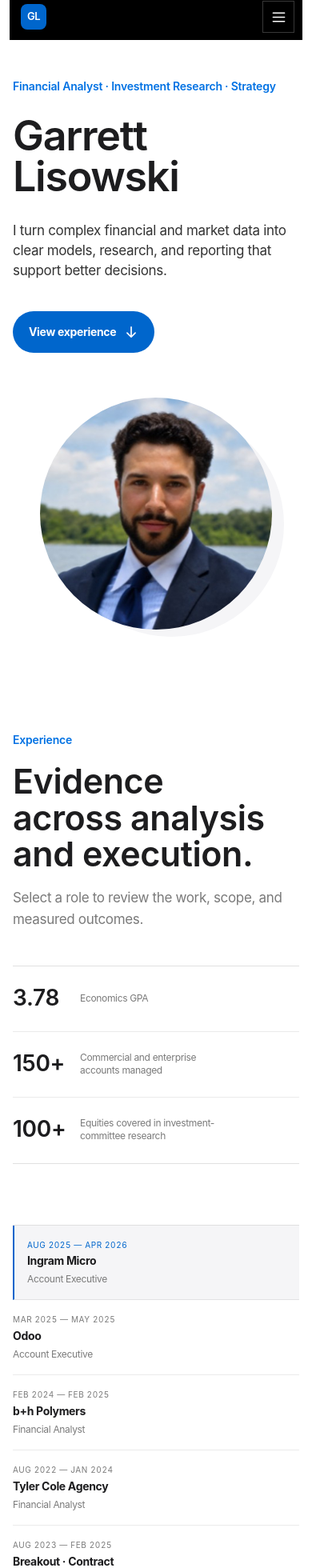
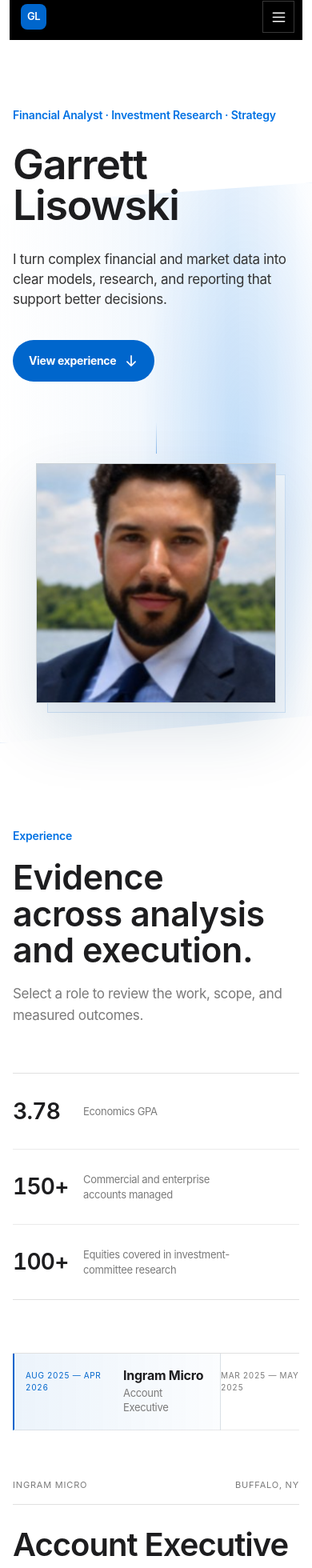
Before and after one commit to garrettistrading/GarrettLisowski.com, a Next.js app: page / in a window 390 px wide. Shown: the part 20-1980 px from the top of the page at 80% size. Built offline with nearby package versions, Linux system fonts and the light colour scheme.

Commit message:
feat: refine hero and experience typography

```diff
--- a/app/globals.css
+++ b/app/globals.css
@@ -41,6 +41,8 @@ a { color: inherit; text-decoration: none; }
 button { color: inherit; font: inherit; }
 ul { margin: 0; padding: 0; }
 
+.portfolio-main { overflow-x: clip; }
+
 ::selection { background: var(--signal); color: var(--ink); }
 
 :focus-visible {
@@ -143,16 +145,31 @@ ul { margin: 0; padding: 0; }
 .portfolio-hero {
   align-items: center;
   display: grid;
-  gap: clamp(56px, 8vw, 116px);
-  grid-template-columns: minmax(0, 1.15fr) minmax(320px, 0.85fr);
+  gap: clamp(34px, 5vw, 72px);
+  grid-template-columns: minmax(0, 1.16fr) minmax(340px, 0.84fr);
+  isolation: isolate;
   margin: 0 auto;
-  min-height: 760px;
+  min-height: 780px;
   padding: 148px 0 88px;
   position: relative;
   width: var(--container);
 }
 
-.hero-statement { align-self: center; max-width: 720px; }
+.candidate-hero::before {
+  background:
+    radial-gradient(ellipse 46% 74% at 78% 46%, rgba(0, 113, 227, .16), transparent 72%),
+    linear-gradient(90deg, rgba(255, 255, 255, 0) 0%, rgba(245, 249, 253, .72) 32%, rgba(224, 238, 252, .78) 73%, rgba(250, 252, 255, .34) 100%);
+  border-bottom: 1px solid rgba(0, 102, 204, .09);
+  border-top: 1px solid rgba(0, 102, 204, .07);
+  clip-path: polygon(0 7%, 100% 0, 100% 92%, 0 100%);
+  content: "";
+  inset: 188px -42px 74px -42px;
+  pointer-events: none;
+  position: absolute;
+  z-index: -1;
+}
+
+.hero-statement { align-self: center; max-width: 720px; padding: 36px 0; position: relative; z-index: 1; }
 
 .intro-line,
 .portfolio-section-heading > p,
@@ -200,25 +217,45 @@ ul { margin: 0; padding: 0; }
 .hero-portrait {
   justify-self: end;
   margin: 0;
-  max-width: 430px;
+  max-width: 438px;
   position: relative;
   width: 100%;
+  z-index: 1;
 }
 
 .hero-portrait::before {
-  background: var(--paper-deep);
-  border-radius: 50%;
+  background: rgba(242, 247, 252, .84);
+  border: 1px solid rgba(0, 102, 204, .14);
   content: "";
-  inset: 6% -5% -3% 8%;
+  inset: 22px -20px -20px 22px;
   position: absolute;
 }
 
-.hero-portrait img {
-  border-radius: 50%;
+.hero-portrait::after {
+  background: linear-gradient(90deg, rgba(0, 102, 204, 0), rgba(0, 102, 204, .42));
+  content: "";
+  height: 1px;
+  position: absolute;
+  right: calc(100% + 18px);
+  top: 51%;
+  width: clamp(52px, 8vw, 112px);
+}
+
+.hero-portrait-frame {
+  aspect-ratio: 1;
+  background: #e8f0f5;
+  border: 1px solid rgba(0, 0, 0, .12);
+  overflow: hidden;
+  position: relative;
+  box-shadow: 0 34px 76px rgba(10, 55, 92, .14);
+}
+
+.hero-portrait-frame img {
   display: block;
   height: auto;
-  position: relative;
-  width: 100%;
+  max-width: none;
+  transform: translate(-15.25%, -15.25%);
+  width: 144%;
 }
 
 .primary-action,
@@ -315,13 +352,13 @@ ul { margin: 0; padding: 0; }
   border-top: 1px solid var(--line-strong);
   display: grid;
   grid-template-columns: repeat(3, 1fr);
-  margin: -34px 0 76px;
-}
-
-.experience-evidence div { align-items: baseline; display: flex; gap: 14px; padding: 19px 24px 21px 0; }
-.experience-evidence div + div { border-left: 1px solid var(--line); padding-left: 24px; }
-.experience-evidence strong { font-family: var(--sans); font-size: 32px; font-weight: 600; letter-spacing: -0.01em; }
-.experience-evidence span { color: var(--slate); font-size: 12px; line-height: 1.35; max-width: 180px; }
+  margin: 0 0 88px;
+}
+
+.experience-evidence div { align-items: baseline; display: flex; gap: 18px; min-height: 94px; padding: 25px 28px 25px 0; }
+.experience-evidence div + div { border-left: 1px solid var(--line); padding-left: 28px; }
+.experience-evidence strong { font-family: var(--sans); font-size: 36px; font-variant-numeric: tabular-nums; font-weight: 600; letter-spacing: -0.025em; }
+.experience-evidence span { color: var(--slate); font-size: 13px; line-height: 1.4; max-width: 210px; text-wrap: pretty; }
 
 .selected-work,
 .experience-section,
@@ -581,24 +618,26 @@ ul { margin: 0; padding: 0; }
 .approach-path h3 { font-family: var(--sans); font-size: 28px; font-weight: 600; letter-spacing: -.01em; margin: 0; }
 .approach-path p { color: var(--muted-dark); font-size: 15px; line-height: 1.6; margin: 2px 0 0; }
 
-.experience-section { padding-bottom: 160px; }
-.career-timeline { display: grid; gap: 72px; grid-template-columns: minmax(310px, .75fr) minmax(0, 1.25fr); }
+.experience-section { padding-bottom: 168px; }
+.experience-section .portfolio-section-heading { margin-bottom: 68px; }
+.experience-section .portfolio-section-heading > span { max-width: 470px; }
+.career-timeline { display: grid; gap: clamp(64px, 7vw, 96px); grid-template-columns: minmax(340px, .82fr) minmax(0, 1.18fr); }
 .timeline-index { border-top: 1px solid var(--line-strong); display: grid; }
-.timeline-index button { background: transparent; border: 0; border-bottom: 1px solid var(--line); cursor: pointer; display: grid; gap: 3px; padding: 17px 18px 17px 0; text-align: left; transition: background 180ms ease, padding 180ms ease; }
-.timeline-index button:hover { background: rgba(23,63,50,.045); padding-left: 10px; }
-.timeline-index button.is-active { background: var(--paper-deep); border-left: 2px solid var(--green); color: var(--ink); padding-left: 16px; }
-.timeline-index button span { color: var(--slate); font-size: 10px; font-variant-numeric: tabular-nums; letter-spacing: .06em; text-transform: uppercase; }
+.timeline-index button { align-items: start; background: transparent; border: 0; border-bottom: 1px solid var(--line); cursor: pointer; display: grid; gap: 3px 18px; grid-template-columns: 112px minmax(0, 1fr); min-height: 78px; padding: 18px 20px 18px 0; text-align: left; transition: background 180ms ease, padding 180ms ease; }
+.timeline-index button:hover { background: linear-gradient(90deg, rgba(0, 102, 204, .045), rgba(0, 102, 204, 0)); padding-left: 10px; }
+.timeline-index button.is-active { background: linear-gradient(90deg, rgba(0, 102, 204, .075), rgba(0, 102, 204, .015)); border-left: 2px solid var(--green); color: var(--ink); padding-left: 16px; }
+.timeline-index button span { color: var(--slate); font-size: 10px; font-variant-numeric: tabular-nums; grid-row: 1 / span 2; letter-spacing: .065em; line-height: 1.45; padding-top: 3px; text-transform: uppercase; }
 .timeline-index button.is-active span { color: var(--green); }
-.timeline-index button strong { font-size: 14px; font-weight: 650; }
-.timeline-index button small { color: var(--slate); font-size: 12px; }
+.timeline-index button strong { font-size: 16px; font-weight: 650; letter-spacing: -.015em; line-height: 1.25; }
+.timeline-index button small { color: var(--slate); font-size: 13px; line-height: 1.35; }
 .timeline-index button.is-active small { color: var(--slate); }
-.timeline-detail { align-self: start; min-height: 470px; padding-top: 2px; }
-.timeline-meta { border-bottom: 1px solid var(--line-strong); color: var(--slate); display: flex; font-size: 11px; justify-content: space-between; letter-spacing: .06em; padding-bottom: 14px; text-transform: uppercase; }
-.timeline-detail h3 { font-family: var(--sans); font-size: clamp(38px, 4vw, 56px); font-weight: 600; letter-spacing: -.01em; line-height: 1.06; margin: 32px 0 20px; }
-.timeline-summary { color: var(--slate); font-size: 17px; margin: 0 0 32px; max-width: 570px; }
-.timeline-detail ul { border-top: 1px solid var(--line); list-style: none; }
-.timeline-detail li { border-bottom: 1px solid var(--line); font-size: 14px; line-height: 1.55; padding: 15px 0 15px 24px; position: relative; }
-.timeline-detail li::before { background: var(--green-light); content: ""; height: 5px; left: 1px; position: absolute; top: 24px; width: 5px; }
+.timeline-detail { align-self: start; min-height: 500px; padding-top: 2px; }
+.timeline-meta { border-bottom: 1px solid var(--line-strong); color: var(--slate); display: flex; font-size: 11px; font-variant-numeric: tabular-nums; justify-content: space-between; letter-spacing: .075em; padding-bottom: 16px; text-transform: uppercase; }
+.timeline-detail h3 { font-family: var(--sans); font-size: clamp(42px, 4vw, 52px); font-weight: 600; letter-spacing: -.025em; line-height: 1.02; margin: 38px 0 20px; max-width: 720px; text-wrap: balance; }
+.timeline-summary { color: var(--ink-soft); font-size: 18px; line-height: 1.55; margin: 0 0 38px; max-width: 640px; text-wrap: pretty; }
+.timeline-detail ul { border-top: 1px solid var(--line-strong); counter-reset: evidence; list-style: none; }
+.timeline-detail li { border-bottom: 1px solid var(--line); counter-increment: evidence; font-size: 15px; line-height: 1.65; padding: 20px 0 20px 44px; position: relative; text-wrap: pretty; }
+.timeline-detail li::before { color: var(--green-light); content: counter(evidence, decimal-leading-zero); font-size: 10px; font-variant-numeric: tabular-nums; font-weight: 650; left: 1px; letter-spacing: .06em; position: absolute; top: 25px; }
 
 .background-section { border-top: 1px solid var(--line-strong); padding-top: 130px; }
 .credential-grid { display: grid; gap: 24px; grid-template-columns: .82fr 1.18fr; margin-bottom: 150px; }
@@ -1324,7 +1363,7 @@ ul { margin: 0; padding: 0; }
 @media (max-width: 1080px) {
   :root { --container: min(100% - 56px, 1100px); }
   .desktop-nav-links { gap: 20px; }
-  .portfolio-hero { gap: 56px; grid-template-columns: 1fr 0.78fr; }
+  .portfolio-hero { gap: 42px; grid-template-columns: 1fr 0.78fr; }
   .hero-analysis { min-height: 480px; }
   .project-feature,
   .project-feature-reversed { gap: 5%; grid-template-columns: 1.05fr .95fr; }
@@ -1332,7 +1371,7 @@ ul { margin: 0; padding: 0; }
   .approach-section,
   .case-role { gap: 56px; }
   .capability-section { gap: 56px; }
-  .career-timeline { gap: 48px; }
+  .career-timeline { gap: 54px; grid-template-columns: minmax(325px, .85fr) minmax(0, 1.15fr); }
   .research-flow > div { padding-right: 18px; }
   .research-flow > div + div { padding-left: 14px; }
   .feature-chart-panel { gap: 42px; grid-template-columns: .8fr 1.2fr; }
@@ -1353,11 +1392,14 @@ ul { margin: 0; padding: 0; }
   .mobile-navigation { background: var(--ink); color: var(--on-dark); display: grid; margin: -1px auto 0; padding: 8px 14px 16px; width: calc(100vw - 24px); }
   .mobile-navigation a { border-top: 1px solid rgba(255,255,255,.14); font-size: 15px; padding: 14px 0; }
 
-  .portfolio-hero { grid-template-columns: 1fr; min-height: auto; padding: 138px 0 46px; }
+  .portfolio-hero { gap: 66px; grid-template-columns: 1fr; min-height: auto; padding: 138px 0 74px; }
+  .candidate-hero::before { clip-path: polygon(0 4%, 100% 0, 100% 95%, 0 100%); inset: 248px -20px 24px; }
   .hero-statement h1 { font-size: clamp(54px, 12vw, 78px); }
   .hero-portrait { justify-self: center; max-width: 360px; }
+  .hero-portrait::after { background: linear-gradient(180deg, rgba(0, 102, 204, 0), rgba(0, 102, 204, .42)); height: 40px; left: 50%; right: auto; top: -52px; width: 1px; }
   .hero-analysis { min-height: 490px; }
-  .experience-evidence { grid-template-columns: 1fr; margin-top: -18px; }
+  .experience-section .portfolio-section-heading { margin-bottom: 58px; }
+  .experience-evidence { grid-template-columns: 1fr; margin: 0 0 66px; }
   .experience-evidence div { padding-left: 0; }
   .experience-evidence div + div { border-left: 0; border-top: 1px solid var(--line); padding-left: 0; }
 
@@ -1383,7 +1425,7 @@ ul { margin: 0; padding: 0; }
   .capability-heading,
   .skills-intro { position: static; }
   .approach-path article { grid-template-columns: 40px 150px 1fr; }
-  .career-timeline { grid-template-columns: 1fr; }
+  .career-timeline { gap: 58px; grid-template-columns: 1fr; }
   .timeline-index { grid-template-columns: repeat(2,1fr); }
   .timeline-index button:nth-child(even) { border-left: 1px solid var(--line); padding-left: 16px; }
   .timeline-detail { min-height: 0; }
@@ -1450,7 +1492,8 @@ ul { margin: 0; padding: 0; }
   .hero-statement h1 { font-size: 52px; }
   .hero-support { font-size: 17px; }
   .hero-cta-row { align-items: flex-start; flex-direction: column; gap: 12px; }
-  .hero-portrait { max-width: 290px; }
+  .hero-portrait { max-width: 300px; }
+  .hero-portrait::before { inset: 14px -12px -12px 14px; }
   .hero-analysis { min-height: 410px; padding: 17px; }
   .hero-analysis svg { margin: 25px 0 12px; }
   .experience-evidence div { align-items: center; }
@@ -1483,9 +1526,15 @@ ul { margin: 0; padding: 0; }
   .approach-path article { gap: 10px; grid-template-columns: 30px 1fr; }
   .approach-path p { grid-column: 2; }
   .timeline-index { grid-template-columns: 1fr; }
-  .timeline-index button:nth-child(even) { border-left: 0; padding-left: 0; }
-  .timeline-index button:nth-child(even).is-active { padding-left: 16px; }
-  .timeline-detail h3 { font-size: 48px; }
+  .timeline-index { display: flex; overflow-x: auto; overscroll-behavior-x: contain; scroll-snap-type: x mandatory; scrollbar-color: rgba(0, 102, 204, .28) transparent; scrollbar-width: thin; }
+  .timeline-index button,
+  .timeline-index button:nth-child(even) { border-left: 0; border-right: 1px solid var(--line); flex: 0 0 260px; grid-template-columns: 104px minmax(0, 1fr); min-height: 80px; padding: 17px 18px 17px 0; scroll-snap-align: start; }
+  .timeline-index button.is-active,
+  .timeline-index button:nth-child(even).is-active { border-left: 2px solid var(--green); padding-left: 14px; }
+  .timeline-detail h3 { font-size: 40px; margin-top: 30px; }
+  .timeline-summary { font-size: 17px; margin-bottom: 30px; }
+  .timeline-detail li { font-size: 14px; padding-bottom: 18px; padding-top: 18px; }
+  .timeline-detail li::before { top: 23px; }
   .credential-card h3 { font-size: 36px; }
   .skill-groups article { grid-template-columns: 1fr; }
   .contact-section { padding-bottom: 92px; padding-top: 88px; }
--- a/app/page.tsx
+++ b/app/page.tsx
@@ -62,6 +62,7 @@ export default function Home() {
             </div>
           </div>
           <figure className="hero-portrait">
+            <div className="hero-portrait-frame">
               <Image
                 src="/assets/garrett-lisowski-headshot.png"
                 alt="Garrett Lisowski"
@@ -69,6 +70,7 @@ export default function Home() {
                 height={400}
                 priority
               />
+            </div>
           </figure>
         </section>
 
```
Lines whose indentation alone changed are shown as unchanged.
